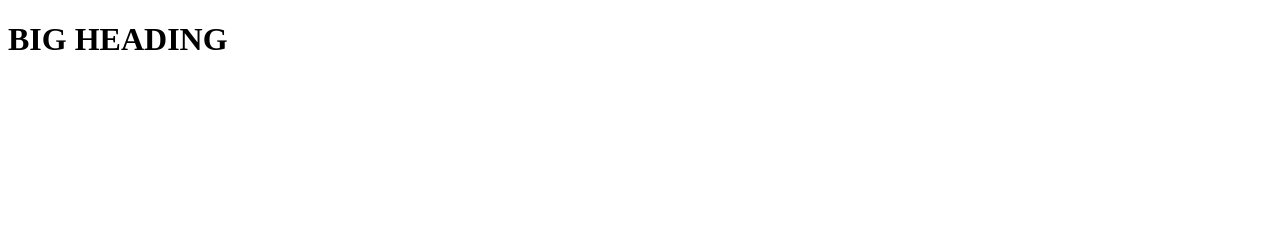
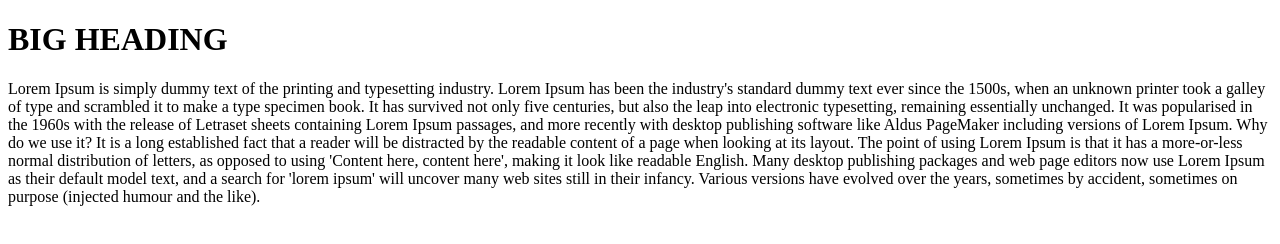
Before and after one commit to Saroj-khanal/demo-reppo2, a plain HTML site: page index.html in a window 1280 px wide. Drawn offline with Linux system fonts and the light colour scheme.

Commit message:
Topic
Desc

```diff
--- a/index.html
+++ b/index.html
@@ -8,5 +8,13 @@
 </head>
 <body>
     <h1>BIG HEADING</h1>
+
+    <p class="para">
+        Lorem Ipsum is simply dummy text of the printing and typesetting industry. Lorem Ipsum has been the industry's standard dummy text ever since the 1500s, when an unknown printer took a galley of type and scrambled it to make a type specimen book. It has survived not only five centuries, but also the leap into electronic typesetting, remaining essentially unchanged. It was popularised in the 1960s with the release of Letraset sheets containing Lorem Ipsum passages, and more recently with desktop publishing software like Aldus PageMaker including versions of Lorem Ipsum.
+
+        Why do we use it?
+        It is a long established fact that a reader will be distracted by the readable content of a page when looking at its layout. The point of using Lorem Ipsum is that it has a more-or-less normal distribution of letters, as opposed to using 'Content here, content here', making it look like readable English. Many desktop publishing packages and web page editors now use Lorem Ipsum as their default model text, and a search for 'lorem ipsum' will uncover many web sites still in their infancy. Various versions have evolved over the years, sometimes by accident, sometimes on purpose (injected humour and the like).
+    </p>
+
 </body>
 </html>
```
Also changed, not shown: style.css (added, +8 -0 lines).
